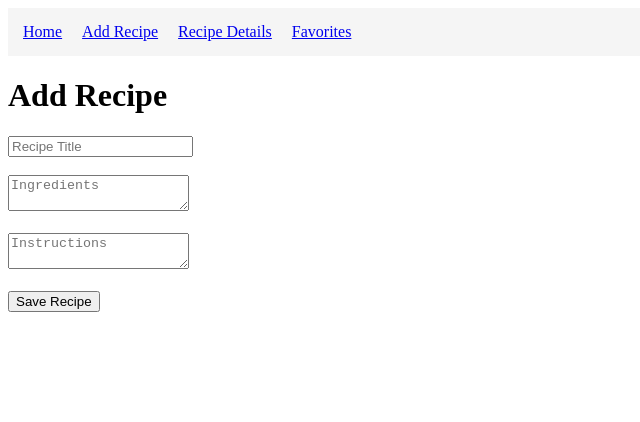
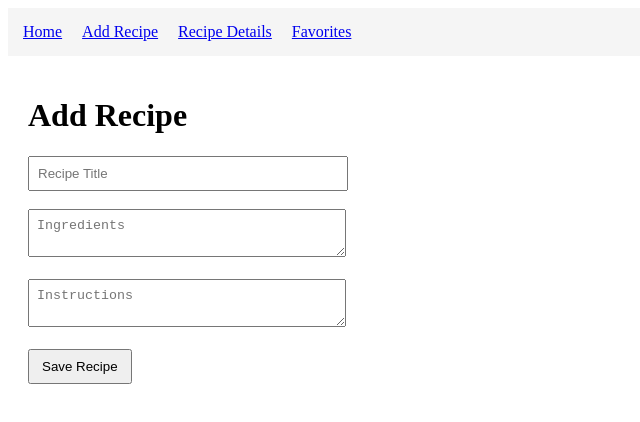
Before and after one commit to loelia92/recipevault, a Vue app: page /add in a window 1280 px wide. Shown: the top 422 px of the page, without its empty margins (0-640 px from the left). Built offline with nearby package versions, Linux system fonts and the light colour scheme.

Commit message:
Added recipe form

```diff
--- a/src/stores/recipes.js
+++ b/src/stores/recipes.js
@@ -6,14 +6,20 @@ export const useRecipesStore = defineStore('recipes', {
       {
         id: 1,
         title: 'Chicken Alfredo',
+        ingredients: 'Chicken, Pasta, Cream',
+        instructions: 'Cook pasta, cook chicken, then mix together.',
       },
       {
         id: 2,
         title: 'Pancakes',
+        ingredients: 'Flour, Milk, Eggs',
+        instructions: 'Mix ingredients and cook on a pan.',
       },
       {
         id: 3,
         title: 'Chocolate Cake',
+        ingredients: 'Flour, Cocoa Powder, Sugar',
+        instructions: 'Mix ingredients and bake.',
       },
     ],
   }),
@@ -24,7 +30,14 @@ export const useRecipesStore = defineStore('recipes', {
 
   actions: {
     addRecipe(recipe) {
-      this.recipes.push(recipe)
+      this.recipes.push({
+        id: Date.now(),
+        ...recipe,
+      })
+    },
+
+    deleteRecipe(id) {
+      this.recipes = this.recipes.filter((recipe) => recipe.id !== id)
     },
   },
 })
--- a/src/views/AddRecipeView.vue
+++ b/src/views/AddRecipeView.vue
@@ -1,21 +1,67 @@
+<script setup>
+import { ref } from 'vue'
+import { useRecipesStore } from '../stores/recipes'
+
+const recipesStore = useRecipesStore()
+
+const title = ref('')
+const ingredients = ref('')
+const instructions = ref('')
+
+function saveRecipe() {
+  if (!title.value || !ingredients.value || !instructions.value) {
+    alert('Please fill out all fields.')
+    return
+  }
+
+  recipesStore.addRecipe({
+    title: title.value,
+    ingredients: ingredients.value,
+    instructions: instructions.value,
+  })
+
+  title.value = ''
+  ingredients.value = ''
+  instructions.value = ''
+
+  alert('Recipe added!')
+}
+</script>
+
 <template>
-  <div>
+  <div class="container">
     <h1>Add Recipe</h1>
 
-    <form>
-      <input type="text" placeholder="Recipe Title" />
+    <form @submit.prevent="saveRecipe">
+      <input v-model="title" type="text" placeholder="Recipe Title" />
 
       <br /><br />
 
-      <textarea placeholder="Ingredients"></textarea>
+      <textarea v-model="ingredients" placeholder="Ingredients"></textarea>
 
       <br /><br />
 
-      <textarea placeholder="Instructions"></textarea>
+      <textarea v-model="instructions" placeholder="Instructions"></textarea>
 
       <br /><br />
 
-      <button>Save Recipe</button>
+      <button type="submit">Save Recipe</button>
     </form>
   </div>
 </template>
+
+<style scoped>
+.container {
+  padding: 20px;
+}
+
+input,
+textarea {
+  width: 300px;
+  padding: 8px;
+}
+
+button {
+  padding: 8px 12px;
+}
+</style>
```
